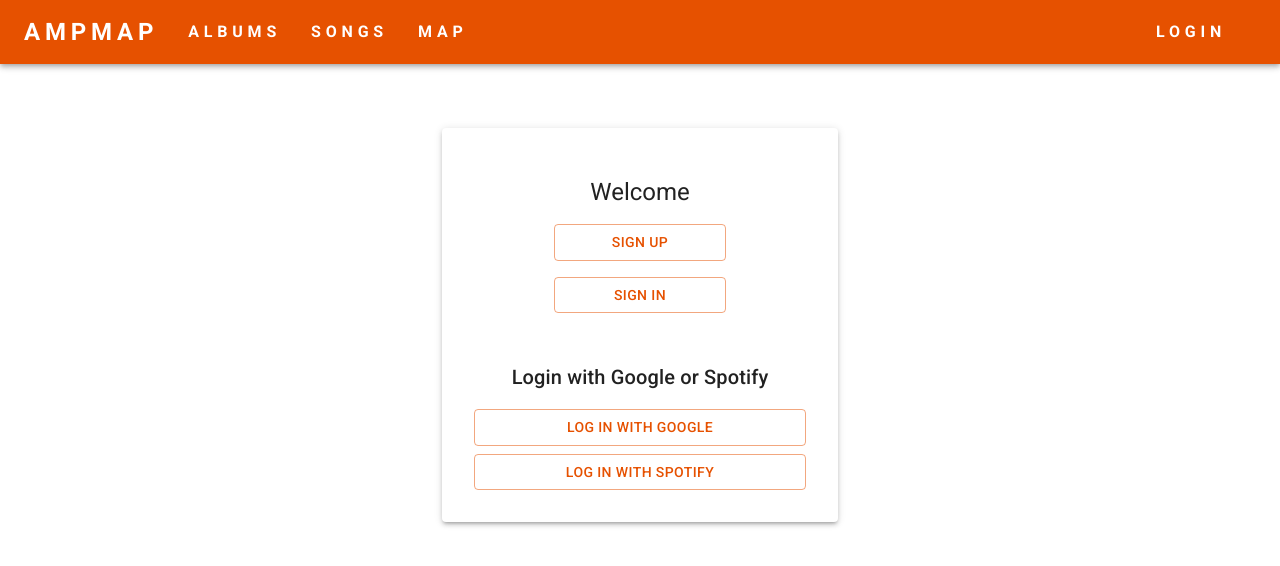
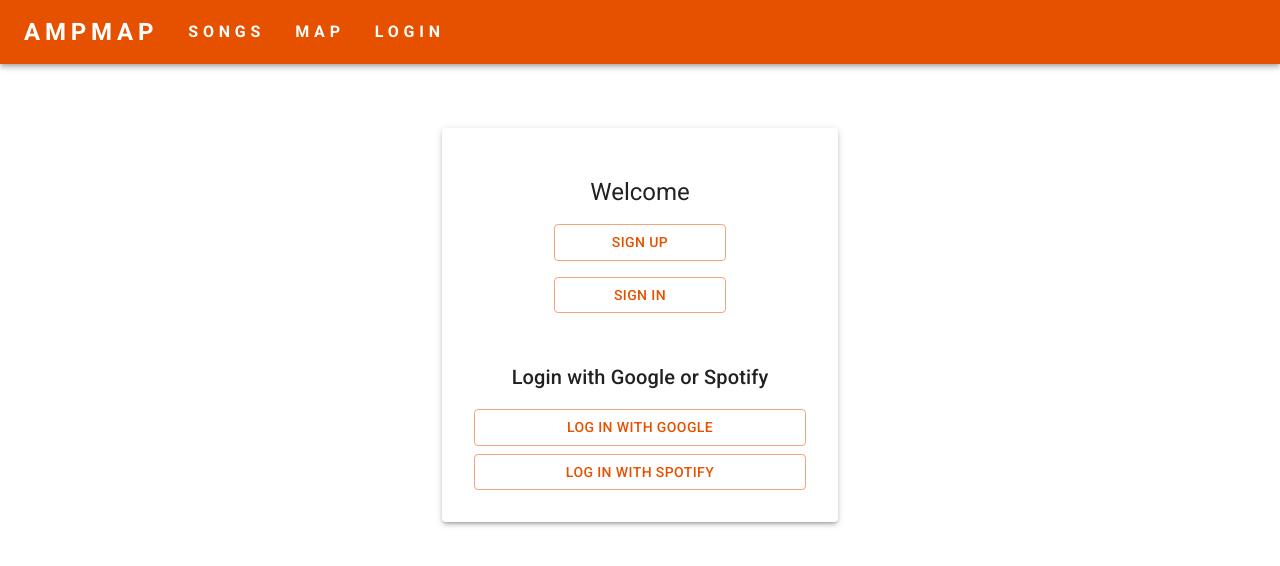
Before and after one commit to BEW111/cis5500-project, a React (Create React App) app in the folder client/: page /login in a window 1280 px wide. Shown: the top 566 px of the page. Built offline with nearby package versions, Linux system fonts and the light colour scheme.

Commit message:
pushed images work

```diff
--- a/client/src/App.js
+++ b/client/src/App.js
@@ -7,9 +7,7 @@ import { createTheme } from "@mui/material/styles";
 
 import NavBar from "./components/NavBar";
 import HomePage from "./pages/HomePage";
-import AlbumsPage from "./pages/AlbumsPage";
 import SongsPage from "./pages/SongsPage.tsx";
-import AlbumInfoPage from "./pages/AlbumInfoPage";
 import LoginPage from "./pages/LoginPage";
 // import SongInfoPage from "./pages/SongInfoPage2";
 import SongInfoPage from "./pages/SongInfoPage";
--- a/client/src/components/NavBar.js
+++ b/client/src/components/NavBar.js
@@ -47,9 +47,9 @@ export default function NavBar() {
       <Container maxWidth="xl">
         <Toolbar disableGutters>
           <NavText href="/" text="AMPMAP" isMain />
-          <NavText href="/albums" text="ALBUMS" />
           <NavText href="/songs" text="SONGS" />
           <NavText href="map" text="MAP" />
+          <NavText href="/login" text={user ? "LOGOUT" : "LOGIN"} />
           <Box
             sx={{
               flexGrow: 1,
@@ -57,7 +57,7 @@ export default function NavBar() {
               justifyContent: "flex-end",
             }}
           >
-            {user ? (
+            {user && (
               <NavLink
                 to="/profile"
                 style={{
@@ -74,8 +74,6 @@ export default function NavBar() {
                   </Typography>
                 </Avatar>
               </NavLink>
-            ) : (
-              <NavText href="/login" text={user ? "LOGOUT" : "LOGIN"} />
             )}
           </Box>
         </Toolbar>
```
